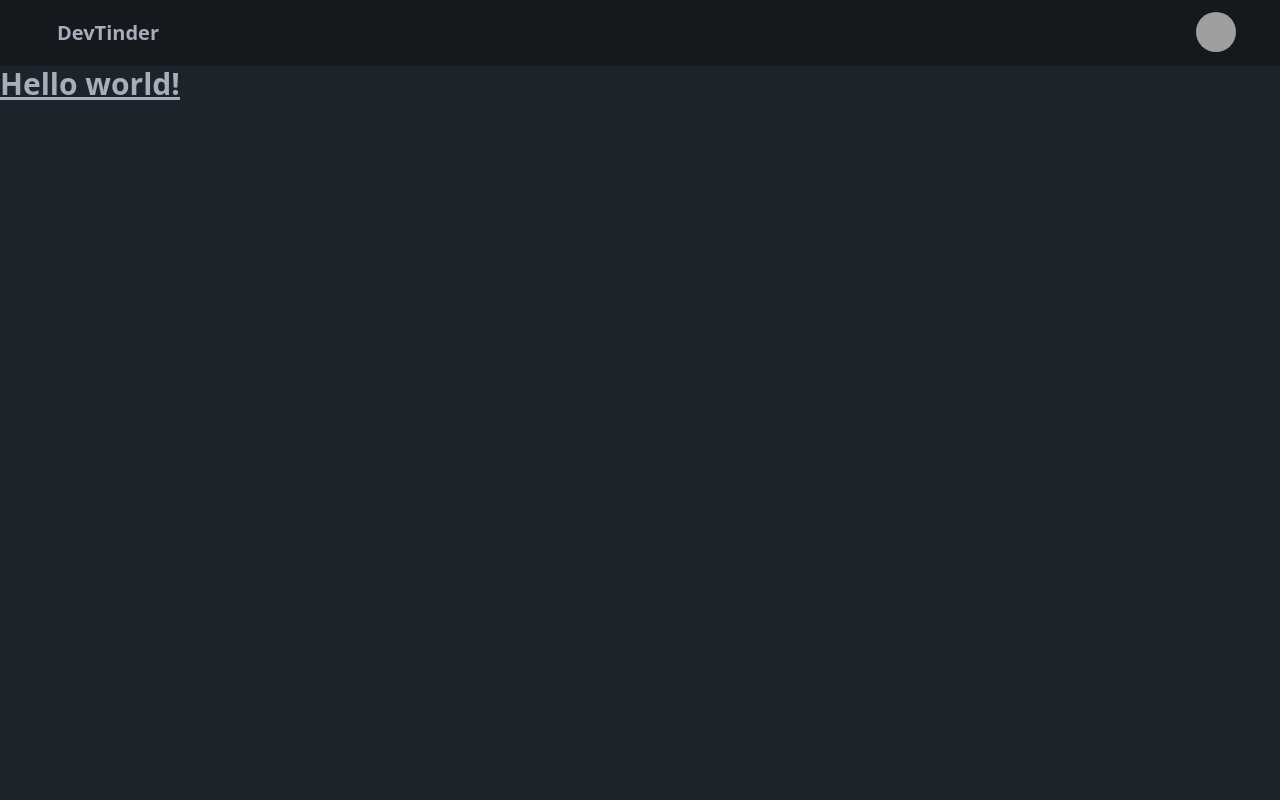
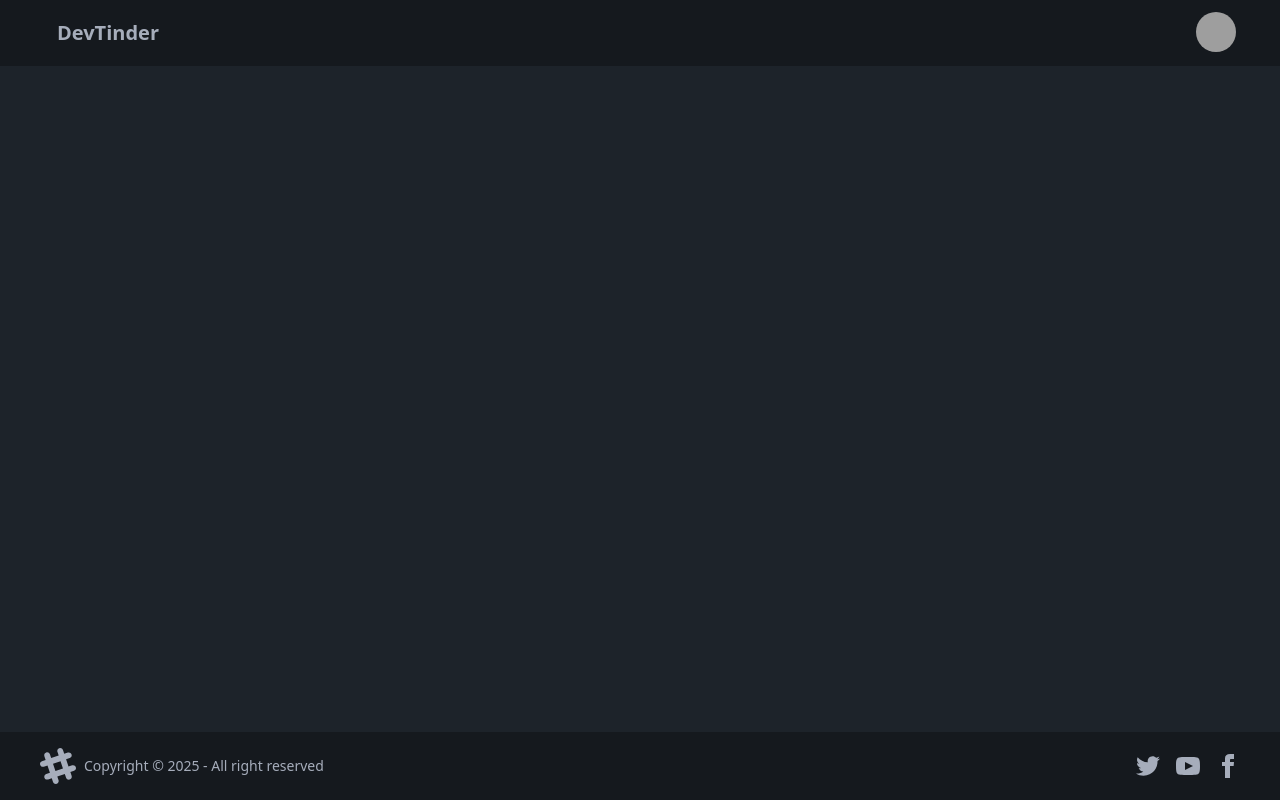
Before and after one commit to schigurupatis/DevTinder-webUI, a React (Vite) app: page / in a window 1280 px wide. Built offline with nearby package versions, Linux system fonts and the light colour scheme; grey boxes are pictures that could not be loaded.

Commit message:
worked on creating Browser Router, Routes & Child routes using Outlet with Footer and Body components

```diff
--- a/package.json
+++ b/package.json
@@ -11,7 +11,8 @@
   },
   "dependencies": {
     "react": "^19.0.0",
-    "react-dom": "^19.0.0"
+    "react-dom": "^19.0.0",
+    "react-router-dom": "^7.2.0"
   },
   "devDependencies": {
     "@eslint/js": "^9.19.0",
--- a/src/App.jsx
+++ b/src/App.jsx
@@ -1,40 +1,20 @@
+import { BrowserRouter, Routes, Route } from "react-router-dom"
+import Login from "./pages/Login"
+import Body from "./components/Body"
+import Profile from "./pages/Profile"
 
 function App() {
 
   return (
     <>
-    <div className="navbar bg-base-300 px-10">
-  <div className="flex-1">
-    <a className="btn btn-ghost text-xl">DevTinder</a>
-  </div>
-  <div className="flex-none gap-2">
-
-    <div className="dropdown dropdown-end">
-      <div tabIndex={0} role="button" className="btn btn-ghost btn-circle avatar">
-        <div className="w-10 rounded-full">
-          <img
-            alt="Tailwind CSS Navbar component"
-            src="https://img.daisyui.com/images/stock/photo-1534528741775-53994a69daeb.webp" />
-        </div>
-      </div>
-      <ul
-        tabIndex={0}
-        className="menu menu-sm dropdown-content bg-base-100 rounded-box z-[1] mt-3 w-52 p-2 shadow">
-        <li>
-          <a className="justify-between">
-            Profile
-            <span className="badge">New</span>
-          </a>
-        </li>
-        <li><a>Settings</a></li>
-        <li><a>Logout</a></li>
-      </ul>
-    </div>
-  </div>
-</div>
-      <h1 className="text-3xl font-bold underline">
-      Hello world!
-    </h1>
+      <BrowserRouter basename="/">
+        <Routes>
+          <Route element={<Body />} path="/">
+            <Route element={<Login />} path="/login" />
+            <Route element={<Profile />} path="/profile" />
+          </Route>
+        </Routes>
+      </BrowserRouter>
     </>
   )
 }
--- /dev/null
+++ b/src/components/Body.jsx
@@ -0,0 +1,15 @@
+import { Outlet } from "react-router-dom"
+import NavBar from "./NavBar"
+import Footer from "./Footer"
+
+const Body = () => {
+  return (
+    <div>
+        <NavBar />
+        <Outlet />
+        <Footer />
+    </div>
+  )
+}
+
+export default Body
--- /dev/null
+++ b/src/components/Footer.jsx
@@ -0,0 +1,61 @@
+
+
+const Footer = () => {
+  return (
+    <>
+        <footer className="footer bg-base-300  text-neutral-content items-center p-4 px-10 fixed bottom-0">
+  <aside className="grid-flow-col items-center">
+    <svg
+      width="36"
+      height="36"
+      viewBox="0 0 24 24"
+      xmlns="http://www.w3.org/2000/svg"
+      fillRule="evenodd"
+      clipRule="evenodd"
+      className="fill-current">
+      <path
+        d="M22.672 15.226l-2.432.811.841 2.515c.33 1.019-.209 2.127-1.23 2.456-1.15.325-2.148-.321-2.463-1.226l-.84-2.518-5.013 1.677.84 2.517c.391 1.203-.434 2.542-1.831 2.542-.88 0-1.601-.564-1.86-1.314l-.842-2.516-2.431.809c-1.135.328-2.145-.317-2.463-1.229-.329-1.018.211-2.127 1.231-2.456l2.432-.809-1.621-4.823-2.432.808c-1.355.384-2.558-.59-2.558-1.839 0-.817.509-1.582 1.327-1.846l2.433-.809-.842-2.515c-.33-1.02.211-2.129 1.232-2.458 1.02-.329 2.13.209 2.461 1.229l.842 2.515 5.011-1.677-.839-2.517c-.403-1.238.484-2.553 1.843-2.553.819 0 1.585.509 1.85 1.326l.841 2.517 2.431-.81c1.02-.33 2.131.211 2.461 1.229.332 1.018-.21 2.126-1.23 2.456l-2.433.809 1.622 4.823 2.433-.809c1.242-.401 2.557.484 2.557 1.838 0 .819-.51 1.583-1.328 1.847m-8.992-6.428l-5.01 1.675 1.619 4.828 5.011-1.674-1.62-4.829z"></path>
+    </svg>
+    <p>Copyright © {new Date().getFullYear()} - All right reserved</p>
+  </aside>
+  <nav className="grid-flow-col gap-4 md:place-self-center md:justify-self-end">
+    <a>
+      <svg
+        xmlns="http://www.w3.org/2000/svg"
+        width="24"
+        height="24"
+        viewBox="0 0 24 24"
+        className="fill-current">
+        <path
+          d="M24 4.557c-.883.392-1.832.656-2.828.775 1.017-.609 1.798-1.574 2.165-2.724-.951.564-2.005.974-3.127 1.195-.897-.957-2.178-1.555-3.594-1.555-3.179 0-5.515 2.966-4.797 6.045-4.091-.205-7.719-2.165-10.148-5.144-1.29 2.213-.669 5.108 1.523 6.574-.806-.026-1.566-.247-2.229-.616-.054 2.281 1.581 4.415 3.949 4.89-.693.188-1.452.232-2.224.084.626 1.956 2.444 3.379 4.6 3.419-2.07 1.623-4.678 2.348-7.29 2.04 2.179 1.397 4.768 2.212 7.548 2.212 9.142 0 14.307-7.721 13.995-14.646.962-.695 1.797-1.562 2.457-2.549z"></path>
+      </svg>
+    </a>
+    <a>
+      <svg
+        xmlns="http://www.w3.org/2000/svg"
+        width="24"
+        height="24"
+        viewBox="0 0 24 24"
+        className="fill-current">
+        <path
+          d="M19.615 3.184c-3.604-.246-11.631-.245-15.23 0-3.897.266-4.356 2.62-4.385 8.816.029 6.185.484 8.549 4.385 8.816 3.6.245 11.626.246 15.23 0 3.897-.266 4.356-2.62 4.385-8.816-.029-6.185-.484-8.549-4.385-8.816zm-10.615 12.816v-8l8 3.993-8 4.007z"></path>
+      </svg>
+    </a>
+    <a>
+      <svg
+        xmlns="http://www.w3.org/2000/svg"
+        width="24"
+        height="24"
+        viewBox="0 0 24 24"
+        className="fill-current">
+        <path
+          d="M9 8h-3v4h3v12h5v-12h3.642l.358-4h-4v-1.667c0-.955.192-1.333 1.115-1.333h2.885v-5h-3.808c-3.596 0-5.192 1.583-5.192 4.615v3.385z"></path>
+      </svg>
+    </a>
+  </nav>
+</footer>
+    </>
+  )
+}
+
+export default Footer
--- /dev/null
+++ b/src/components/NavBar.jsx
@@ -0,0 +1,37 @@
+const NavBar = () => {
+  return (
+    <>
+    <div className="navbar bg-base-300 px-10">
+  <div className="flex-1">
+    <a className="btn btn-ghost text-xl">DevTinder</a>
+  </div>
+  <div className="flex-none gap-2">
+
+    <div className="dropdown dropdown-end">
+      <div tabIndex={0} role="button" className="btn btn-ghost btn-circle avatar">
+        <div className="w-10 rounded-full">
+          <img
+            alt="Tailwind CSS Navbar component"
+            src="https://img.daisyui.com/images/stock/photo-1534528741775-53994a69daeb.webp" />
+        </div>
+      </div>
+      <ul
+        tabIndex={0}
+        className="menu menu-sm dropdown-content bg-base-100 rounded-box z-[1] mt-3 w-52 p-2 shadow">
+        <li>
+          <a className="justify-between">
+            Profile
+            <span className="badge">New</span>
+          </a>
+        </li>
+        <li><a>Settings</a></li>
+        <li><a>Logout</a></li>
+      </ul>
+    </div>
+  </div>
+</div>
+    </>
+  )
+}
+
+export default NavBar
--- /dev/null
+++ b/src/pages/Home.jsx
@@ -0,0 +1,9 @@
+
+const Home = () => {
+  return (
+    <div>Home
+    </div>
+  )
+}
+
+export default Home
--- /dev/null
+++ b/src/pages/Login.jsx
@@ -0,0 +1,8 @@
+
+const Login = () => {
+  return (
+    <div>Login</div>
+  )
+}
+
+export default Login
--- /dev/null
+++ b/src/pages/Profile.jsx
@@ -0,0 +1,9 @@
+
+
+const Profile = () => {
+  return (
+    <div>Profile</div>
+  )
+}
+
+export default Profile
```
Also changed, not shown: 2 other files (tests, documents, lock files or other folders).
